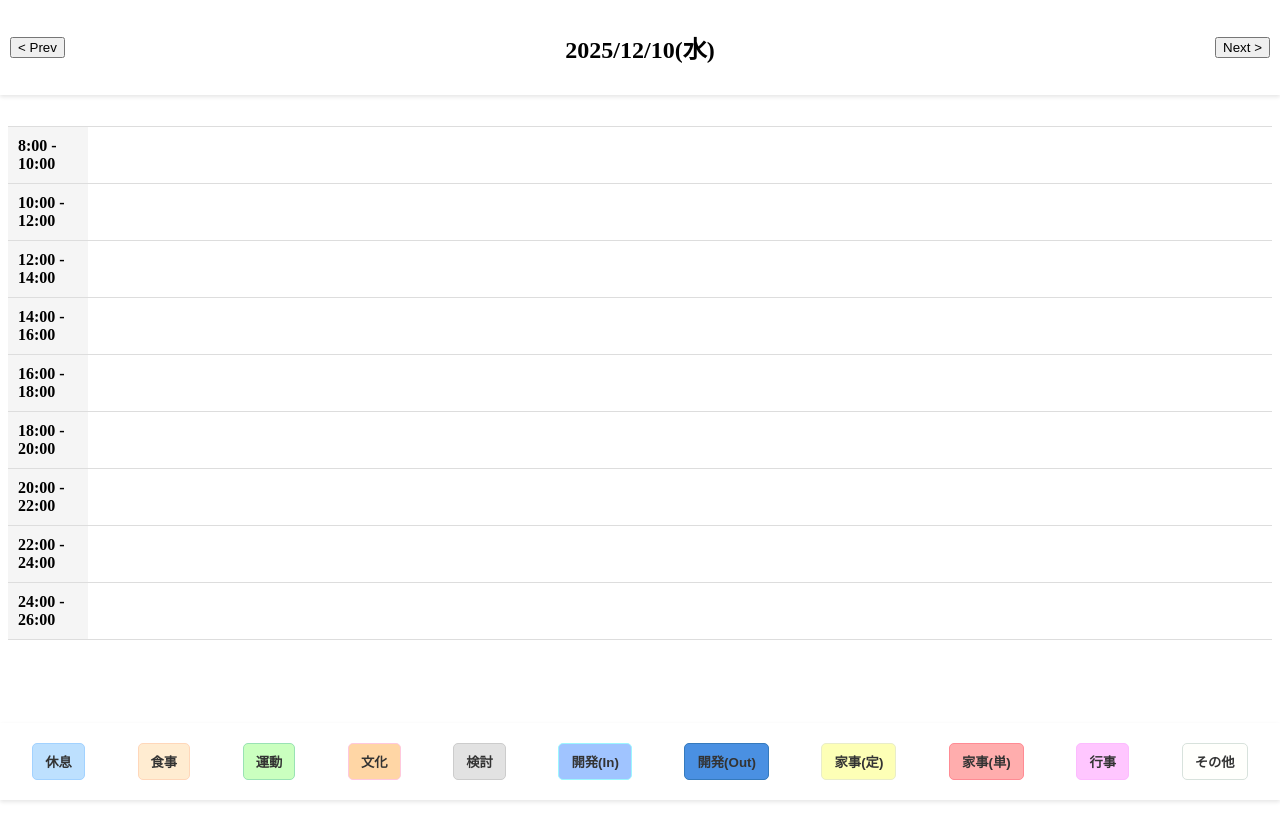
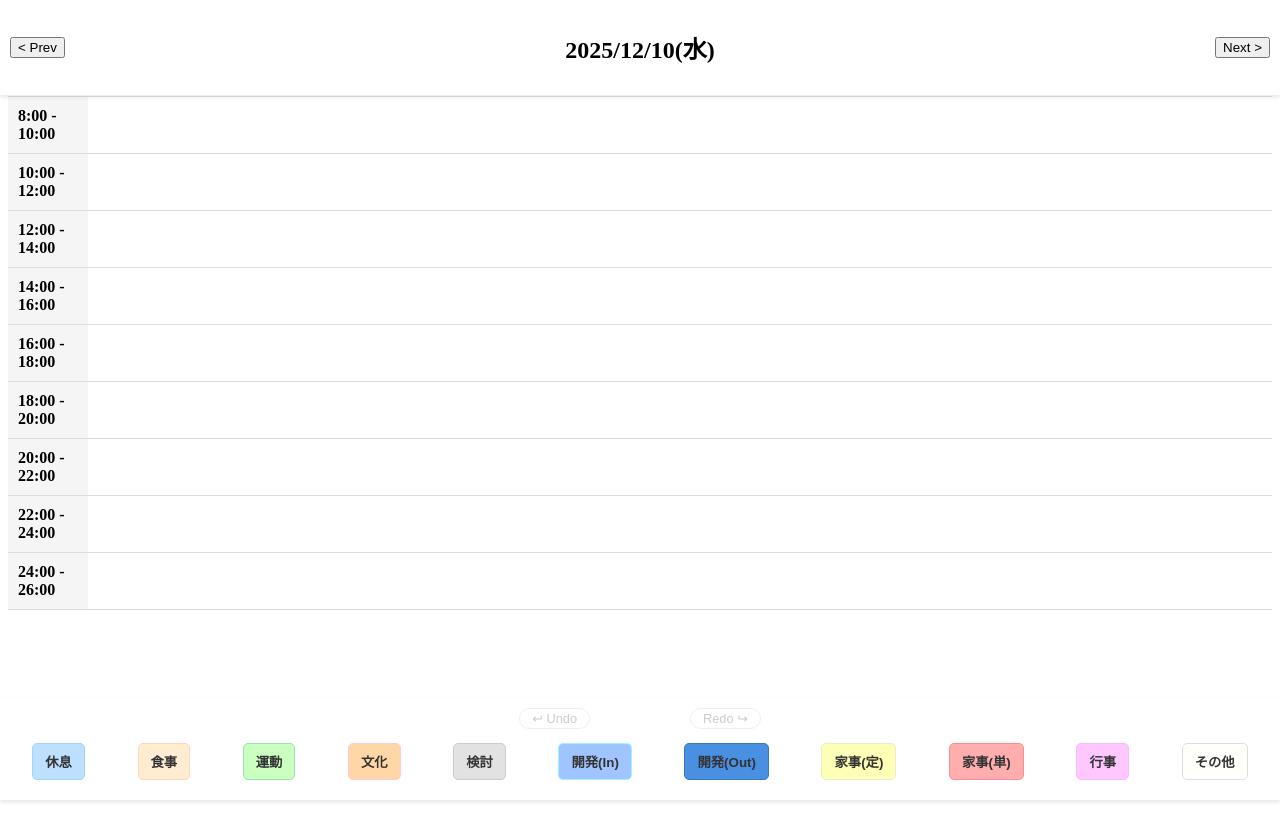
Before and after one commit to siwasu17/holiday-recorder, a Vue app: page / in a window 1280 px wide. Built offline with nearby package versions, Linux system fonts and the light colour scheme; the HTML template or start-up script is replaced by a standard one.

Commit message:
Undo/Redoボタン追加(ガワだけ)

```diff
--- a/src/App.vue
+++ b/src/App.vue
@@ -40,6 +40,10 @@
     <hr />
 
     <div class="footer-fixed">
+      <div class="history-controls-inline">
+        <button @click="undo" :disabled="!canUndo" class="history-mini-button">↩ Undo</button>
+        <button @click="redo" :disabled="!canRedo" class="history-mini-button">Redo ↪</button>
+      </div>
       <div class="category-buttons">
         <button
           v-for="category in categories"
@@ -223,8 +227,8 @@ const selectTimeSlot = (timeSlotKey: string) => {
   flex-grow: 1;
   overflow-y: auto;
   /* ヘッダーとフッターの高さに応じて調整 */
-  padding-top: 100px;
-  padding-bottom: 80px;
+  padding-top: 70px;
+  padding-bottom: 180px;
 }
 
 .timetable {
@@ -305,4 +309,33 @@ const selectTimeSlot = (timeSlotKey: string) => {
   color: #333;
   font-weight: bold;
 }
+
+.history-controls-inline {
+  display: flex;
+  justify-content: center;
+  gap: 100px;
+  margin-bottom: 4px; /* カテゴリーボタンとの間隔 */
+}
+
+.history-mini-button {
+  background: none;
+  border: 1px solid #ddd;
+  border-radius: 15px;
+  padding: 2px 12px;
+  font-size: 0.8rem;
+  color: #666;
+  cursor: pointer;
+  transition: all 0.2s;
+}
+
+.history-mini-button:disabled {
+  color: #ccc;
+  border-color: #eee;
+  cursor: not-allowed;
+}
+
+.history-mini-button:not(:disabled):hover {
+  background-color: #f9f9f9;
+  border-color: #bbb;
+}
 </style>
```
